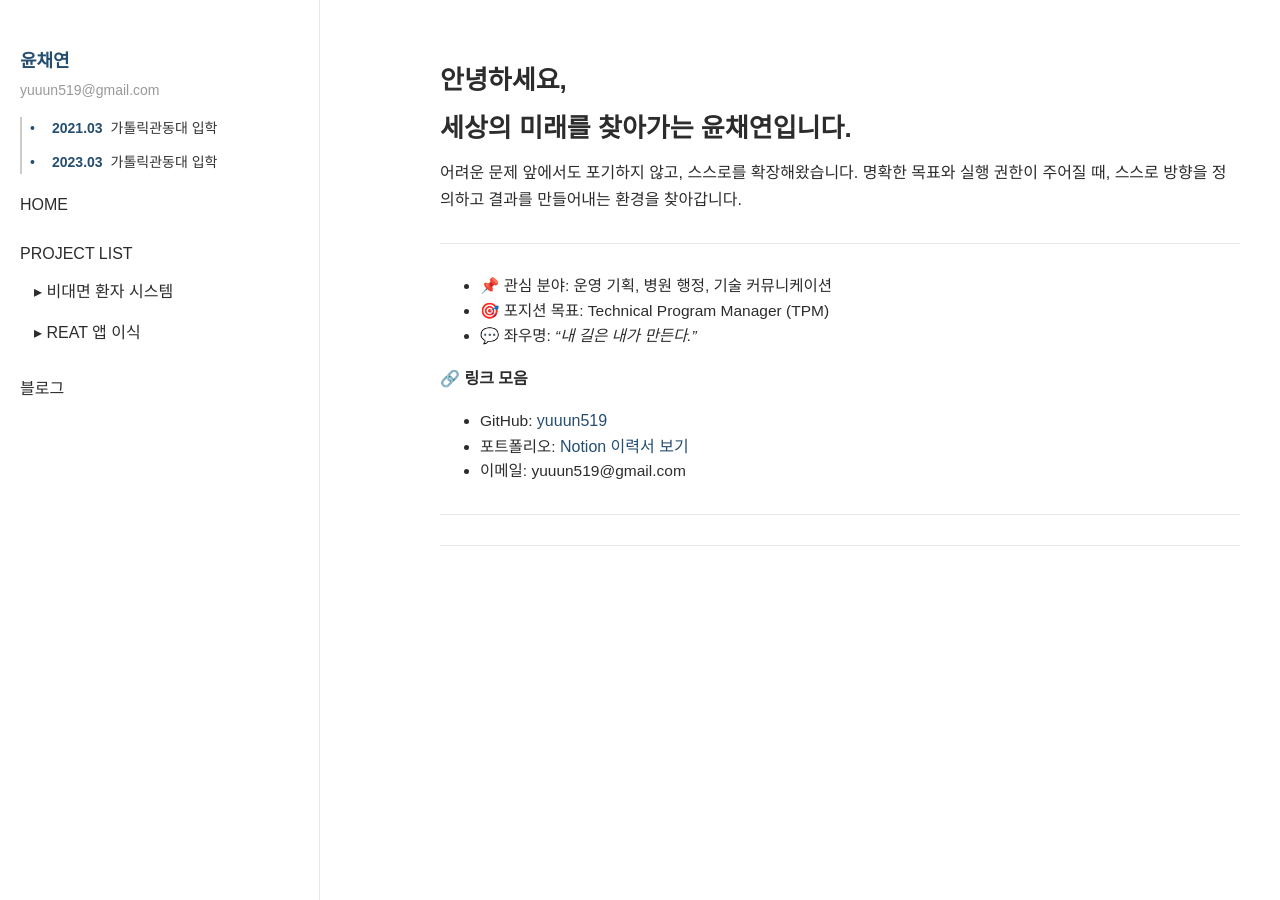
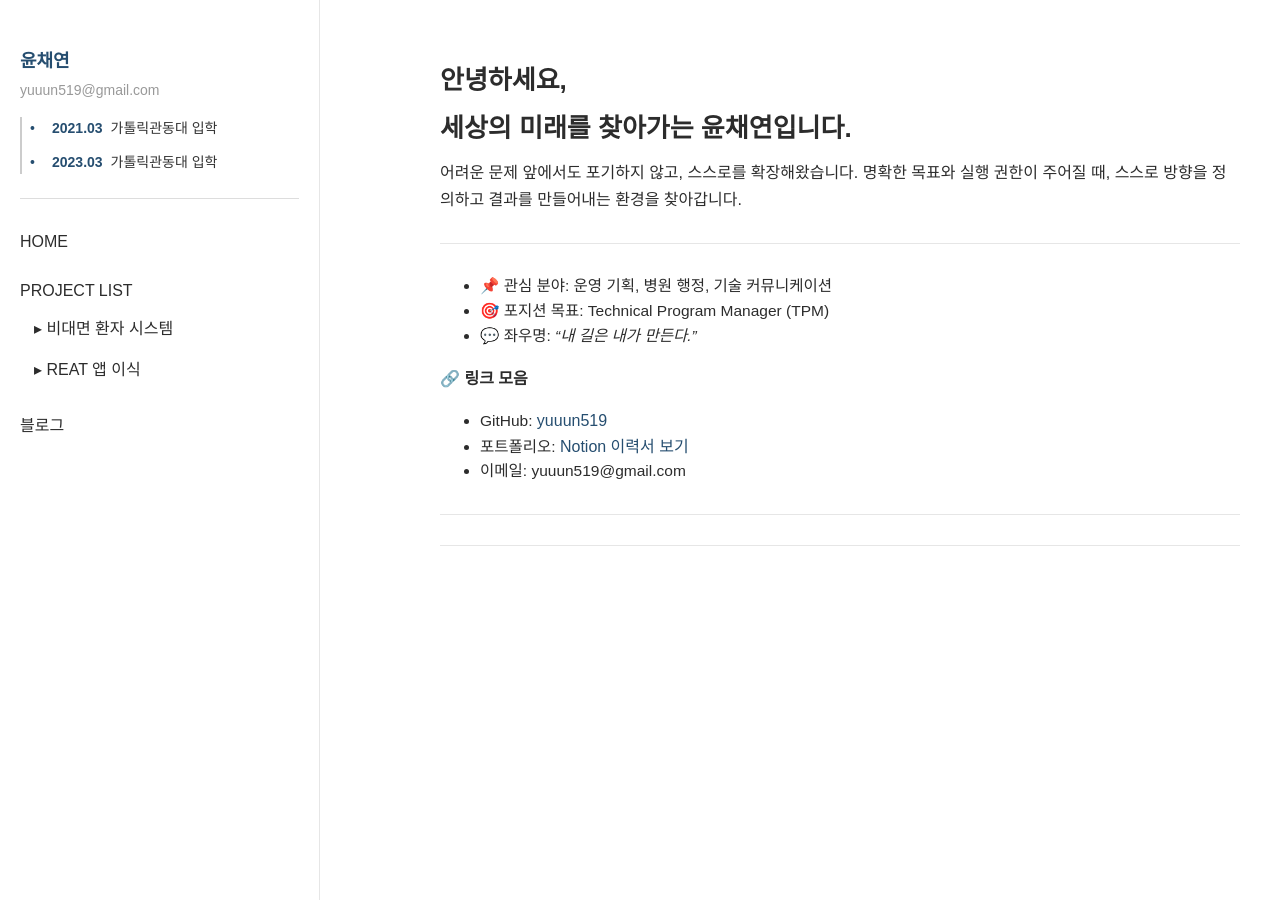
Before and after one commit to yuuun519/yuuun519.github.io, a Jekyll site: the page built from index.md, in a window 1280 px wide. Built offline with Jekyll 4.4.1, drawn with Linux system fonts in a browser that asks for light colours; some web fonts are replaced.

Commit message:
ver 0.0.15

```diff
--- a/_layouts/default.html
+++ b/_layouts/default.html
@@ -30,6 +30,9 @@
         </ul>
       </div>
 
+ <!-- ✅ 구분선 추가 -->
+  <hr class="sidebar-separator">
+
       <!-- ✅ 네비게이션 -->
       <ul class="nav-section">
         <li><a href="/">HOME</a></li>
--- a/assets/style.css
+++ b/assets/style.css
@@ -224,6 +224,12 @@ hr {
   display: block;
 }
 
+.sidebar-separator {
+  margin: 24px 0;         /* 위아래 간격 */
+  border: none;
+  border-top: 1px solid #ddd; /* 연한 회색 선 */
+}
+
 /* 📌 반응형 */
 @media screen and (max-width: 768px) {
   .sidebar {
```
